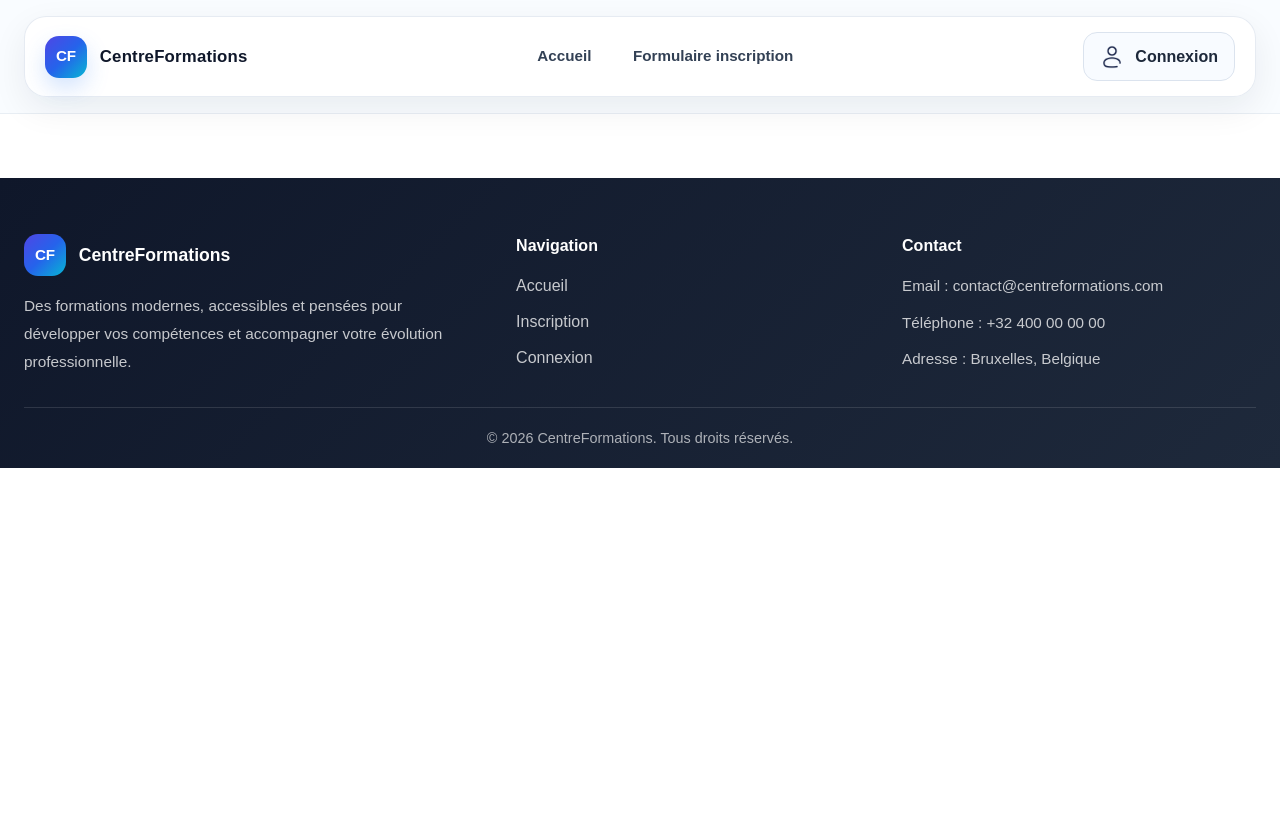
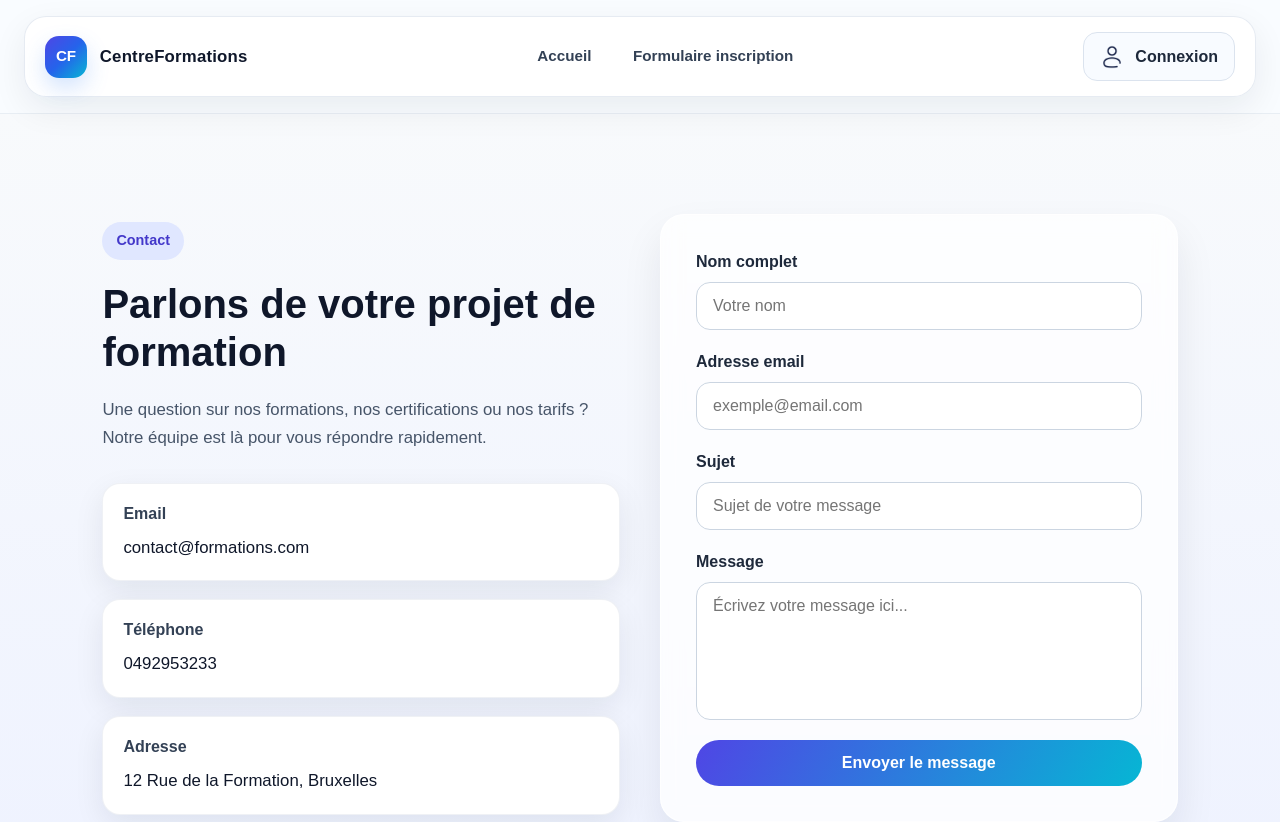
Before and after one commit to alvarezadrien/FormationsDev, a React app in the folder frontend/: page /contact in a window 1280 px wide. Shown: the top 822 px of the page. Before the commit the page ends 800 px from the top, so only its background shows below. Built offline with nearby package versions, Linux system fonts and the light colour scheme; the HTML template or start-up script is replaced by a standard one.

Commit message:
Rajout img et ajout code création page contact jsx et css et import et redesign headerHome

```diff
--- a/frontend/src/App.jsx
+++ b/frontend/src/App.jsx
@@ -7,6 +7,7 @@ import { FormFormations } from "./pages/FormFormations/FormFormations";
 import { DetailsFormations } from "./pages/DetailsFormations/DetailsFormations";
 import LoginRegister from "./pages/Login/Login";
 import AdminFormationsDashboard from "./pages/Dashboard/Dashboard";
+import { Contact } from "./pages/Contact/Contact";
 
 // import components
 import { Navbar } from "./components/Navbar/Navbar";
@@ -32,6 +33,7 @@ function App() {
         <Route path="/inscription-formations" element={<FormFormations />} />
         <Route path="/details-formations/:id" element={<DetailsFormations />} />
         <Route path="/login" element={<LoginRegister />} />
+        <Route path="/contact" element={<Contact />} />
         <Route
           path="/dashboard"
           element={
--- a/frontend/src/components/HeaderHome/HeaderHome.css
+++ b/frontend/src/components/HeaderHome/HeaderHome.css
@@ -2,35 +2,37 @@
 .header_home {
   position: relative;
   height: 80vh;
-  background: linear-gradient(120deg, #4f46e5, #06b6d4);
   display: flex;
   align-items: center;
-  justify-content: center;
-  text-align: center;
+  justify-content: flex-start; /* 👉 alignement à gauche */
+  padding: 0 8%; /* espace à gauche */
+  background: linear-gradient(120deg, #4f46e5, #06b6d4);
   color: white;
   overflow: hidden;
 }
 
-/* Effet overlay */
+/* Overlay image */
 .header_home .overlay {
   position: absolute;
-  width: 100%;
-  height: 100%;
-  background: url('https://images.unsplash.com/photo-1522202176988-66273c2fd55f') center/cover;
-  opacity: 0.15;
+  inset: 0;
+  background: url('/images/imageHeaderFormations.png') center/cover no-repeat;
+  z-index: 1;
 }
 
 /* Contenu */
 .header_content {
   position: relative;
-  max-width: 800px;
-  padding: 20px;
+  z-index: 2;
+  max-width: 600px;
+  text-align: left;
 }
 
+/* Titre */
 .header_content h1 {
   font-size: 3rem;
   font-weight: 700;
   margin-bottom: 20px;
+  line-height: 1.2;
 }
 
 .header_content h1 span {
@@ -38,6 +40,7 @@
   color: #fde68a;
 }
 
+/* Texte */
 .header_content p {
   font-size: 1.2rem;
   margin-bottom: 30px;
@@ -48,18 +51,18 @@
 .header_buttons {
   display: flex;
   gap: 15px;
-  justify-content: center;
 }
 
+/* Bouton principal */
 .btn_primary {
   background: #facc15;
   color: #1e293b;
   padding: 12px 25px;
-  border: none;
   border-radius: 30px;
   font-weight: bold;
-  cursor: pointer;
+  text-decoration: none;
   transition: 0.3s;
+  display: inline-block;
 }
 
 .btn_primary:hover {
@@ -67,13 +70,13 @@
   transform: scale(1.05);
 }
 
+/* Bouton secondaire */
 .btn_secondary {
-  background: transparent;
   border: 2px solid white;
-  color: white;
   padding: 12px 25px;
   border-radius: 30px;
-  cursor: pointer;
+  text-decoration: none;
+  color: white;
   transition: 0.3s;
 }
 
@@ -81,3 +84,25 @@
   background: white;
   color: #1e293b;
 }
+
+/* Responsive */
+@media (max-width: 768px) {
+  .header_home {
+    justify-content: center;
+    text-align: center;
+    padding: 0 20px;
+  }
+
+  .header_content {
+    text-align: center;
+  }
+
+  .header_buttons {
+    justify-content: center;
+    flex-wrap: wrap;
+  }
+
+  .header_content h1 {
+    font-size: 2.2rem;
+  }
+}
--- a/frontend/src/components/HeaderHome/HeaderHome.jsx
+++ b/frontend/src/components/HeaderHome/HeaderHome.jsx
@@ -2,24 +2,30 @@ import './HeaderHome.css'
 
 export function HeaderHome() {
   return (
-    <>
     <header className="header_home">
       <div className="overlay"></div>
 
       <div className="header_content">
         <h1>
-            Boostez vos compétences <span>avec nos formations en ligne</span>
+          Boostez vos compétences
+          <span>avec nos formations en ligne</span>
         </h1>
 
         <p>
-            Apprenez à votre rythme avec des formations modernes, accessibles et certifiantes.
+          Apprenez à votre rythme avec des formations modernes,
+          accessibles et certifiantes.
         </p>
 
         <div className="header_buttons">
-            <button className="btn_primary"><a href="#formations">Explorer les formations</a></button>
+          <a href="#formations" className="btn_primary">
+            Explorer les formations
+          </a>
+
+          <a href="/contact" className="btn_secondary">
+            Nous contacter
+          </a>
         </div>
       </div>
     </header>
-    </>
   )
 }
--- /dev/null
+++ b/frontend/src/pages/Contact/Contact.css
@@ -0,0 +1,157 @@
+.contact_section {
+  padding: 100px 8%;
+  background: linear-gradient(180deg, #f8fafc, #eef2ff);
+}
+
+.contact_container {
+  max-width: 1200px;
+  margin: 0 auto;
+  display: grid;
+  grid-template-columns: 1fr 1fr;
+  gap: 40px;
+  align-items: center;
+}
+
+.contact_left {
+  color: #1e293b;
+}
+
+.contact_badge {
+  display: inline-block;
+  background: #e0e7ff;
+  color: #4338ca;
+  padding: 8px 14px;
+  border-radius: 999px;
+  font-size: 0.9rem;
+  font-weight: 600;
+  margin-bottom: 20px;
+}
+
+.contact_left h2 {
+  font-size: 2.5rem;
+  margin-bottom: 20px;
+  line-height: 1.2;
+  color: #0f172a;
+}
+
+.contact_left p {
+  font-size: 1.05rem;
+  color: #475569;
+  line-height: 1.7;
+  margin-bottom: 30px;
+}
+
+.contact_infos {
+  display: grid;
+  gap: 18px;
+}
+
+.contact_info_card {
+  background: white;
+  padding: 18px 20px;
+  border-radius: 18px;
+  box-shadow: 0 10px 30px rgba(15, 23, 42, 0.08);
+  border: 1px solid rgba(148, 163, 184, 0.15);
+}
+
+.contact_info_card h3 {
+  font-size: 1rem;
+  margin-bottom: 8px;
+  color: #334155;
+}
+
+.contact_info_card p {
+  margin: 0;
+  color: #0f172a;
+  font-weight: 500;
+}
+
+.contact_right {
+  background: rgba(255, 255, 255, 0.75);
+  backdrop-filter: blur(10px);
+  padding: 35px;
+  border-radius: 24px;
+  box-shadow: 0 20px 40px rgba(15, 23, 42, 0.08);
+  border: 1px solid rgba(255, 255, 255, 0.7);
+}
+
+.contact_form {
+  display: flex;
+  flex-direction: column;
+  gap: 20px;
+}
+
+.form_group {
+  display: flex;
+  flex-direction: column;
+}
+
+.form_group label {
+  margin-bottom: 8px;
+  font-weight: 600;
+  color: #1e293b;
+}
+
+.form_group input,
+.form_group textarea {
+  width: 100%;
+  padding: 14px 16px;
+  border: 1px solid #cbd5e1;
+  border-radius: 14px;
+  outline: none;
+  font-size: 1rem;
+  background: white;
+  transition: all 0.3s ease;
+  box-sizing: border-box;
+}
+
+.form_group input:focus,
+.form_group textarea:focus {
+  border-color: #4f46e5;
+  box-shadow: 0 0 0 4px rgba(79, 70, 229, 0.12);
+}
+
+.form_group textarea {
+  resize: none;
+}
+
+.contact_btn {
+  background: linear-gradient(120deg, #4f46e5, #06b6d4);
+  color: white;
+  border: none;
+  padding: 14px 22px;
+  border-radius: 999px;
+  font-size: 1rem;
+  font-weight: 700;
+  cursor: pointer;
+  transition: 0.3s ease;
+}
+
+.contact_btn:hover {
+  transform: translateY(-2px);
+  box-shadow: 0 12px 25px rgba(79, 70, 229, 0.25);
+}
+
+@media (max-width: 900px) {
+  .contact_container {
+    grid-template-columns: 1fr;
+  }
+
+  .contact_left h2 {
+    font-size: 2rem;
+  }
+
+  .contact_right {
+    padding: 25px;
+  }
+}
+
+@media (max-width: 600px) {
+  .contact_section {
+    padding: 70px 20px;
+  }
+
+  .contact_left h2 {
+    font-size: 1.8rem;
+  }
+}
--- /dev/null
+++ b/frontend/src/pages/Contact/Contact.jsx
@@ -0,0 +1,83 @@
+import './Contact.css'
+
+export function Contact() {
+  return (
+    <section className="contact_section" id="contact">
+      <div className="contact_container">
+        <div className="contact_left">
+          <span className="contact_badge">Contact</span>
+          <h2>Parlons de votre projet de formation</h2>
+          <p>
+            Une question sur nos formations, nos certifications ou nos tarifs ?
+            Notre équipe est là pour vous répondre rapidement.
+          </p>
+
+          <div className="contact_infos">
+            <div className="contact_info_card">
+              <h3>Email</h3>
+              <p>contact@formations.com</p>
+            </div>
+
+            <div className="contact_info_card">
+              <h3>Téléphone</h3>
+              <p>0492953233</p>
+            </div>
+
+            <div className="contact_info_card">
+              <h3>Adresse</h3>
+              <p>12 Rue de la Formation, Bruxelles</p>
+            </div>
+          </div>
+        </div>
+
+        <div className="contact_right">
+          <form className="contact_form">
+            <div className="form_group">
+              <label htmlFor="name">Nom complet</label>
+              <input
+                type="text"
+                id="name"
+                name="name"
+                placeholder="Votre nom"
+              />
+            </div>
+
+            <div className="form_group">
+              <label htmlFor="email">Adresse email</label>
+              <input
+                type="email"
+                id="email"
+                name="email"
+                placeholder="exemple@email.com"
+              />
+            </div>
+
+            <div className="form_group">
+              <label htmlFor="subject">Sujet</label>
+              <input
+                type="text"
+                id="subject"
+                name="subject"
+                placeholder="Sujet de votre message"
+              />
+            </div>
+
+            <div className="form_group">
+              <label htmlFor="message">Message</label>
+              <textarea
+                id="message"
+                name="message"
+                rows="6"
+                placeholder="Écrivez votre message ici..."
+              ></textarea>
+            </div>
+
+            <button type="submit" className="contact_btn">
+              Envoyer le message
+            </button>
+          </form>
+        </div>
+      </div>
+    </section>
+  )
+}
```
Also changed, not shown: frontend/public/images/imageHeaderFormations.png (added). Lines whose indentation alone changed are shown as unchanged.
